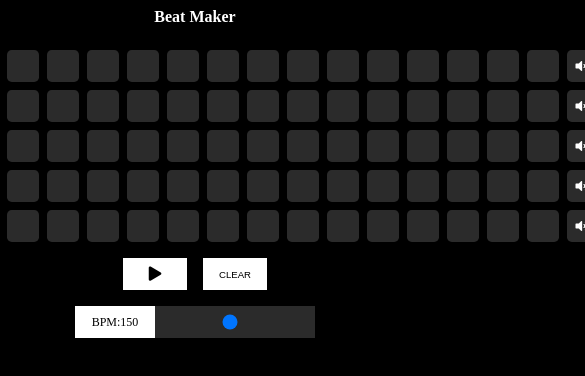
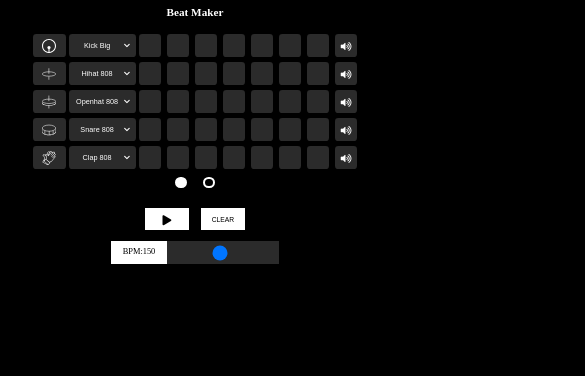
Before and after one commit to Gladson9/Beat-Maker, a plain HTML site: page index.html in a window 390 px wide. Shown: the whole page, 585 px wide, since content can reach past the window. Drawn offline with Linux system fonts and the light colour scheme.

Commit message:
Mobile Responsive Completed

```diff
--- a/app.js
+++ b/app.js
@@ -14,6 +14,10 @@ class BeatMaker {
     this.stopBtnIcon = document.querySelector(".fa-stop");
     this.icons = document.querySelectorAll(".icons");
     this.clearBtn = document.querySelector(".clear");
+    this.par1Btn = document.querySelector(".part-1-toggle");
+    this.par2Btn = document.querySelector(".part-2-toggle");
+    this.part1 = document.querySelectorAll(".part-1");
+    this.part2 = document.querySelectorAll(".part-2");
     this.index = 0;
     this.bpm = 150;
     this.isPlaying = null;
@@ -23,8 +27,13 @@ class BeatMaker {
   }
 
   repeat() {
-    let step = this.index % 15;
+    let step = this.index % 14;
     const activePads = document.querySelectorAll(`.b${step}`);
+    if (step >= 7) {
+      this.changeToPart2();
+    } else {
+      this.changeToPart1();
+    }
     activePads.forEach((pad) => {
       pad.style.animation = "playTrack 0.3s alternate ease-in-out 2";
       if (pad.classList.contains("active")) {
@@ -79,7 +88,6 @@ class BeatMaker {
   changeTrack(e) {
     const selectionName = e.target.name;
     const selectionValue = e.target.value;
-    // console.log(`Name:${selectionName}  Value:${selectionValue}`);
     switch (selectionName) {
       case "kick-select":
         this.kickAudio.src = selectionValue;
@@ -179,6 +187,26 @@ class BeatMaker {
         break;
     }
   }
+  changeToPart1() {
+    beatMaker.par2Btn.classList.remove("active");
+    beatMaker.par1Btn.classList.add("active");
+    beatMaker.part1.forEach((div) => {
+      div.classList.add("activee");
+    });
+    beatMaker.part2.forEach((div) => {
+      div.classList.remove("activee");
+    });
+  }
+  changeToPart2() {
+    beatMaker.par1Btn.classList.remove("active");
+    beatMaker.par2Btn.classList.add("active");
+    beatMaker.part1.forEach((div) => {
+      div.classList.remove("activee");
+    });
+    beatMaker.part2.forEach((div) => {
+      div.classList.add("activee");
+    });
+  }
 }
 
 const beatMaker = new BeatMaker();
@@ -224,6 +252,14 @@ beatMaker.icons.forEach((div) => {
 
 beatMaker.clearBtn.addEventListener("click", () => {
   beatMaker.pads.forEach((pad) => {
-    pad.classList.remove("active")
+    pad.classList.remove("active");
   });
 });
+
+beatMaker.par1Btn.addEventListener("click", () => {
+  beatMaker.changeToPart1();
+});
+
+beatMaker.par2Btn.addEventListener("click", () => {
+  beatMaker.changeToPart2();
+});
--- a/index.html
+++ b/index.html
@@ -56,7 +56,7 @@
             </select>
             <i class="fas fa-chevron-down"></i>
           </div>
-
+          <div class="part-1 activee">
             <div class="pad kick-pad b0"></div>
             <div class="pad kick-pad b1"></div>
             <div class="pad kick-pad b2"></div>
@@ -64,6 +64,8 @@
             <div class="pad kick-pad b4"></div>
             <div class="pad kick-pad b5"></div>
             <div class="pad kick-pad b6"></div>
+          </div>
+          <div class="part-2">
             <div class="pad kick-pad b7"></div>
             <div class="pad kick-pad b8"></div>
             <div class="pad kick-pad b9"></div>
@@ -71,7 +73,7 @@
             <div class="pad kick-pad b11"></div>
             <div class="pad kick-pad b12"></div>
             <div class="pad kick-pad b13"></div>
-          <div class="pad kick-pad b14"></div>
+          </div>
           <button data-track="0" class="mute kick-volume">
             <i class="fas fa-volume-mute"></i>
             <i class="fas fa-volume-up"></i>
@@ -125,6 +127,7 @@
             </select>
             <i class="fas fa-chevron-down"></i>
           </div>
+          <div class="part-1 activee">
             <div class="pad hihat-pad b0"></div>
             <div class="pad hihat-pad b1"></div>
             <div class="pad hihat-pad b2"></div>
@@ -132,6 +135,8 @@
             <div class="pad hihat-pad b4"></div>
             <div class="pad hihat-pad b5"></div>
             <div class="pad hihat-pad b6"></div>
+          </div>
+          <div class="part-2">
             <div class="pad hihat-pad b7"></div>
             <div class="pad hihat-pad b8"></div>
             <div class="pad hihat-pad b9"></div>
@@ -139,7 +144,7 @@
             <div class="pad hihat-pad b11"></div>
             <div class="pad hihat-pad b12"></div>
             <div class="pad hihat-pad b13"></div>
-          <div class="pad hihat-pad b14"></div>
+          </div>
           <button data-track="1" class="mute hihat-volume">
             <i class="fas fa-volume-mute"></i>
             <i class="fas fa-volume-up"></i>
@@ -199,6 +204,7 @@
             </select>
             <i class="fas fa-chevron-down"></i>
           </div>
+          <div class="part-1 activee">
             <div class="pad hihat-open-pad b0"></div>
             <div class="pad hihat-open-pad b1"></div>
             <div class="pad hihat-open-pad b2"></div>
@@ -206,6 +212,8 @@
             <div class="pad hihat-open-pad b4"></div>
             <div class="pad hihat-open-pad b5"></div>
             <div class="pad hihat-open-pad b6"></div>
+          </div>
+          <div class="part-2">
             <div class="pad hihat-open-pad b7"></div>
             <div class="pad hihat-open-pad b8"></div>
             <div class="pad hihat-open-pad b9"></div>
@@ -213,7 +221,7 @@
             <div class="pad hihat-open-pad b11"></div>
             <div class="pad hihat-open-pad b12"></div>
             <div class="pad hihat-open-pad b13"></div>
-          <div class="pad hihat-open-pad b14"></div>
+          </div>
           <button data-track="2" class="mute hihat-open-volume">
             <i class="fas fa-volume-mute"></i>
             <i class="fas fa-volume-up"></i>
@@ -296,6 +304,7 @@
             </select>
             <i class="fas fa-chevron-down"></i>
           </div>
+          <div class="part-1 activee">
             <div class="pad snare-pad b0"></div>
             <div class="pad snare-pad b1"></div>
             <div class="pad snare-pad b2"></div>
@@ -303,6 +312,8 @@
             <div class="pad snare-pad b4"></div>
             <div class="pad snare-pad b5"></div>
             <div class="pad snare-pad b6"></div>
+          </div>
+          <div class="part-2">
             <div class="pad snare-pad b7"></div>
             <div class="pad snare-pad b8"></div>
             <div class="pad snare-pad b9"></div>
@@ -310,7 +321,7 @@
             <div class="pad snare-pad b11"></div>
             <div class="pad snare-pad b12"></div>
             <div class="pad snare-pad b13"></div>
-          <div class="pad snare-pad b14"></div>
+          </div>
           <button data-track="3" class="mute snare-volume">
             <i class="fas fa-volume-mute"></i>
             <i class="fas fa-volume-up"></i>
@@ -344,6 +355,7 @@
             </select>
             <i class="fas fa-chevron-down"></i>
           </div>
+          <div class="part-1 activee">
             <div class="pad clap-pad b0"></div>
             <div class="pad clap-pad b1"></div>
             <div class="pad clap-pad b2"></div>
@@ -351,6 +363,8 @@
             <div class="pad clap-pad b4"></div>
             <div class="pad clap-pad b5"></div>
             <div class="pad clap-pad b6"></div>
+          </div>
+          <div class="part-2">
             <div class="pad clap-pad b7"></div>
             <div class="pad clap-pad b8"></div>
             <div class="pad clap-pad b9"></div>
@@ -358,11 +372,15 @@
             <div class="pad clap-pad b11"></div>
             <div class="pad clap-pad b12"></div>
             <div class="pad clap-pad b13"></div>
-          <div class="pad clap-pad b14"></div>
+          </div>
           <button data-track="4" class="mute clap-volume">
             <i class="fas fa-volume-mute"></i>
             <i class="fas fa-volume-up"></i>
           </button>
+        </div>
+        <div class="toggle">
+          <div class="part-1-toggle active"></div>
+          <div class="part-2-toggle"></div>
         </div>
         <div class="btn-container">
           <button class="play-btn">
--- a/style.css
+++ b/style.css
@@ -14,7 +14,6 @@ header h1 {
   margin-top: 1rem;
 }
 
-
 section {
   display: flex;
   align-items: center;
@@ -29,7 +28,6 @@ section {
   justify-content: center;
   flex-direction: column;
 }
-
 
 .kick-track,
 .hihat-track,
@@ -50,19 +48,19 @@ section {
 .hihat-pad:hover,
 .hihat-icon:hover,
 .hihat-pad.active {
-    background: #6360FF;
+  background: #6360ff;
 }
 
 .hihat-open-pad:hover,
 .hihat-open-icon:hover,
 .hihat-open-pad.active {
-    background: #4FFF40;
+  background: #4fff40;
 }
 
 .snare-pad:hover,
 .snare-icon:hover,
 .snare-pad.active {
-    background: #FF7A00;
+  background: #ff7a00;
 }
 
 .clap-pad:hover,
@@ -75,30 +73,28 @@ section {
   width: 6rem;
   height: 4rem;
   margin: 0 0.5rem;
-    background: #2B2B2B;
+  background: #2b2b2b;
   display: flex;
   align-items: center;
   justify-content: center;
   cursor: pointer;
   border-radius: 0.6rem;
-
 }
 
 .icon {
   width: 2.5rem;
   height: 2.5rem;
-
 }
 
 .select-menu select {
-
-    background: #2B2B2B;
+  background: #2b2b2b;
   height: 4rem;
   width: 15rem;
   border: none;
   border-radius: 0.6rem;
   color: white;
   text-align: center;
+  text-align-last: center;
   padding: 0.5rem 2rem 0.5rem 0rem;
   appearance: none;
   cursor: pointer;
@@ -107,11 +103,14 @@ section {
 .select-menu {
   position: relative;
 }
-
+.part-1,
+.part-2 {
+  display: flex;
+}
 .pad {
   width: 4rem;
   height: 4rem;
-    background: #2B2B2B;
+  background: #2b2b2b;
   margin: 0 0.5rem;
   cursor: pointer;
   border-radius: 0.6rem;
@@ -121,13 +120,12 @@ section {
 .mute {
   width: 4rem;
   height: 4rem;
-    background: #2B2B2B;
+  background: #2b2b2b;
   color: white;
   border: none;
   margin: 0 0.5rem;
   border-radius: 0.6rem;
   cursor: pointer;
-
 }
 
 .btn-container {
@@ -216,15 +214,15 @@ section {
   cursor: pointer;
   appearance: none;
   -webkit-appearance: none;
-    background: #2B2B2B;
+  background: #2b2b2b;
 }
 
-.bpm input[type=range]::-moz-range-thumb {
+.bpm input[type="range"]::-moz-range-thumb {
   height: 4rem;
   width: 0.3rem;
 }
 
-.bpm input[type=range]::-webkit-slider-thumb {
+.bpm input[type="range"]::-webkit-slider-thumb {
   height: 4rem;
   width: 0.3rem;
 }
@@ -236,14 +234,12 @@ svg {
 @keyframes playTrack {
   from {
     transform: scale(1);
-
   }
 
   to {
     transform: scale(1.1);
   }
 }
-
 
 @media screen and (max-width: 1680px) {
   html {
@@ -269,8 +265,53 @@ svg {
   }
 }
 
-@media screen and (max-width: 375px) {
+@media screen and (max-width: 840px) {
   html {
-        font-size: 30%;
+    font-size: 35%;
+  }
+  .select-menu select {
+    font-size: 1.3rem;
+    width: 12rem;
+  }
+  .fa-volume-mute,
+  .fa-volume-up {
+    font-size: 1.7rem;
+  }
+  .part-1,
+  .part-2 {
+    display: flex;
   }
 }
+
+@media screen and (max-width: 580px) {
+  html {
+    font-size: 35%;
+  }
+  .select-menu select {
+    font-size: 1.3rem;
+    width: 12rem;
+  }
+
+  .part-1,
+  .part-2 {
+    display: none;
+  }
+  .activee {
+    display: flex;
+  }
+  .toggle {
+    display: flex;
+  }
+  .part-1-toggle,
+  .part-2-toggle {
+    margin: 1.5rem;
+    width: 2rem;
+    height: 2rem;
+    border-radius: 50%;
+    border: 2px solid white;
+    cursor: pointer;
+  }
+  .active {
+    background-color: white;
+  }
+}
```
Lines whose indentation alone changed are shown as unchanged.
